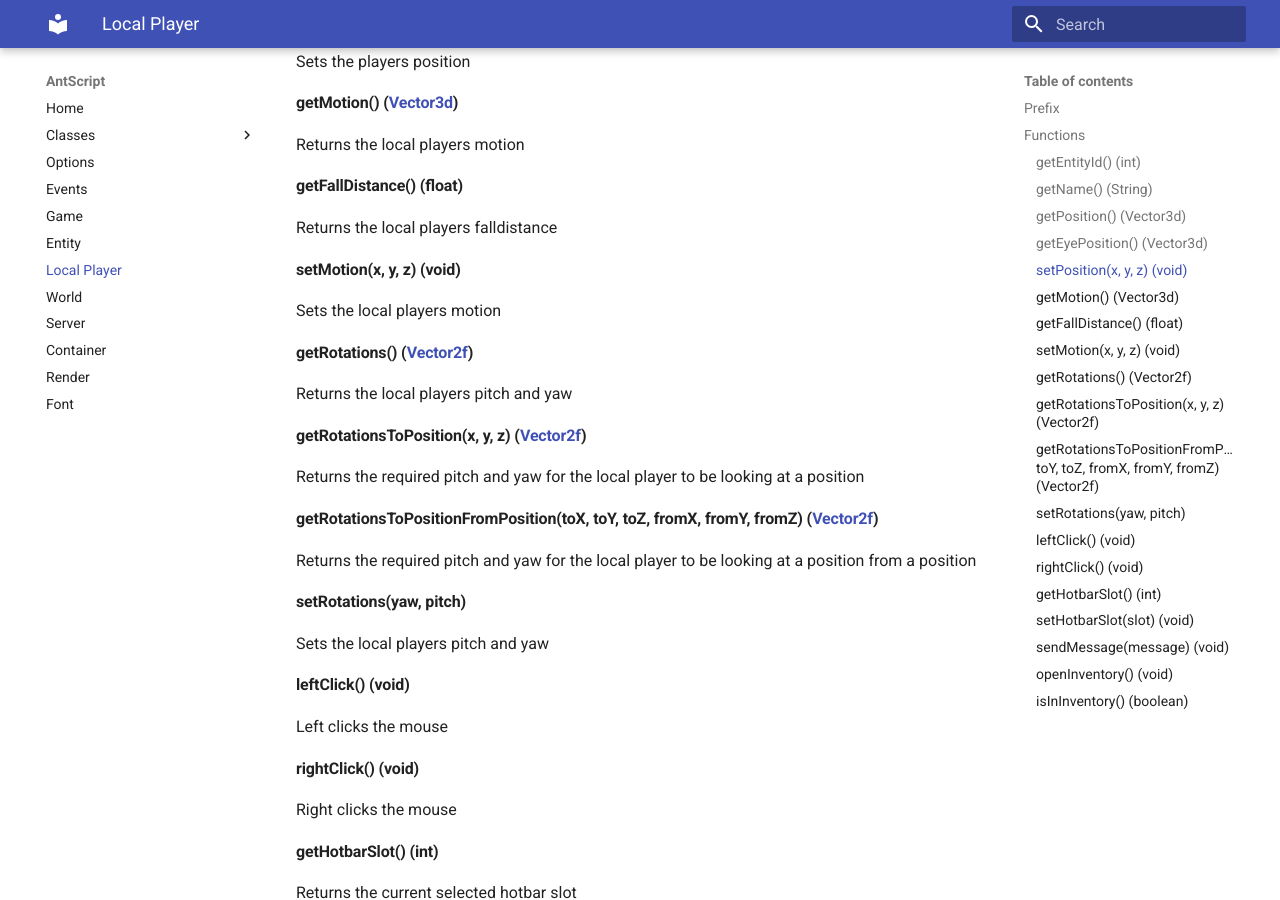
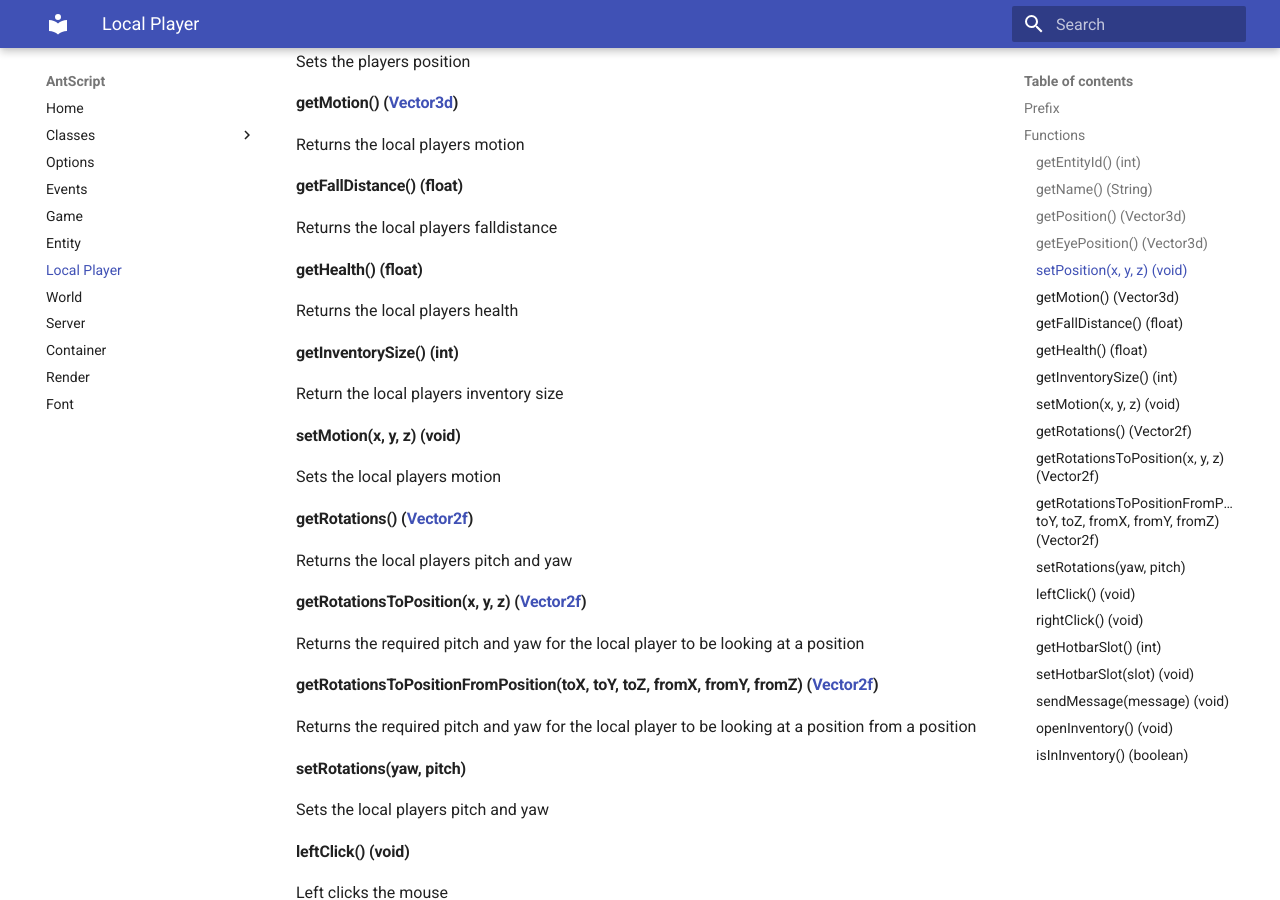
Before and after one commit to antja03/antscript-docs, an MkDocs documentation site: the page built from docs/localplayer.md, in a window 1280 px wide and 900 px high, scrolled down 673 px. Built offline with MkDocs 1.6.1 and Material for MkDocs 9.7.7, drawn with Linux system fonts in a browser that asks for light colours.

Commit message:
localplayer updates.
- added gethealth
- added getinventorysize

```diff
--- a/docs/localplayer.md
+++ b/docs/localplayer.md
@@ -16,6 +16,10 @@ Sets the players position
 Returns the local players motion
 #### getFallDistance() (float)
 Returns the local players falldistance
+#### getHealth() (float)
+Returns the local players health
+#### getInventorySize() (int)
+Return the local players inventory size
 #### setMotion(x, y, z) (void)
 Sets the local players motion
 #### getRotations() ([Vector2f](./classes/Vector2f.md))
```
